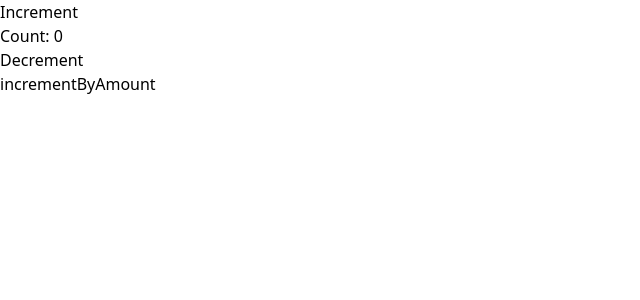
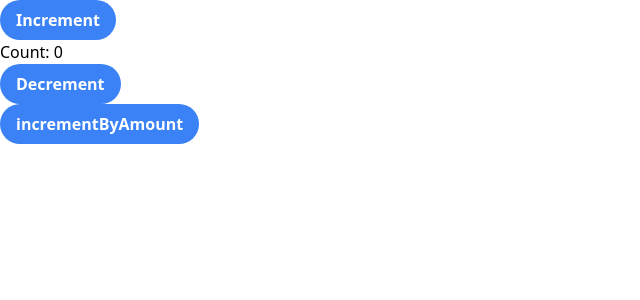
Before and after one commit to IamRidoyRoy/Tech-Minia, a React (Vite) app: page / in a window 1280 px wide. Shown: the top 300 px of the page, without its empty margins (0-640 px from the left). Built offline with nearby package versions, Linux system fonts and the light colour scheme.

Commit message:
Create hooks and install devtool

```diff
--- a/src/App.tsx
+++ b/src/App.tsx
@@ -10,12 +10,28 @@ function App() {
   const dispatch = useDispatch();
   return (
     <>
-      <button onClick={() => dispatch(increment())}>Increment</button>
+      <button
+        onClick={() => dispatch(increment())}
+        className="bg-blue-500 hover:bg-blue-700 text-white font-bold  py-2 px-4 rounded-full	"
+      >
+        Increment
+      </button>
+      <br />
       <h1>Count: {count}</h1>
-      <button onClick={() => dispatch(decrement())}>Decrement</button> <br />
-      <button onClick={() => dispatch(incrementByAmount(5))}>
+      <button
+        onClick={() => dispatch(decrement())}
+        className="bg-blue-500 hover:bg-blue-700 text-white font-bold  py-2 px-4 rounded-full	"
+      >
+        Decrement
+      </button>{" "}
+      <br />
+      <button
+        onClick={() => dispatch(incrementByAmount(5))}
+        className="bg-blue-500 hover:bg-blue-700 text-white font-bold  py-2 px-4 rounded-full	"
+      >
         incrementByAmount
       </button>
+      <br />
     </>
   );
 }
--- a/src/redux/features/counter/counterSlice.ts
+++ b/src/redux/features/counter/counterSlice.ts
@@ -1,8 +1,16 @@
 import { PayloadAction, createSlice } from "@reduxjs/toolkit";
+
+interface CounterState {
+  count: number;
+}
+
+const initialState: CounterState = {
+  count: 0,
+};
 
 const counterSlice = createSlice({
   name: "count",
-  initialState: { count: 0 },
+  initialState,
   reducers: {
     increment: (state) => {
       state.count = state.count + 1;
--- /dev/null
+++ b/src/redux/hooks.ts
@@ -0,0 +1,7 @@
+import { useDispatch, useSelector } from "react-redux";
+import type { TypedUseSelectorHook } from "react-redux";
+import type { RootState, AppDispatch } from "./store";
+
+// Use throughout your app instead of plain `useDispatch` and `useSelector`
+export const useAppDispatch: () => AppDispatch = useDispatch;
+export const useAppSelector: TypedUseSelectorHook<RootState> = useSelector;
```
